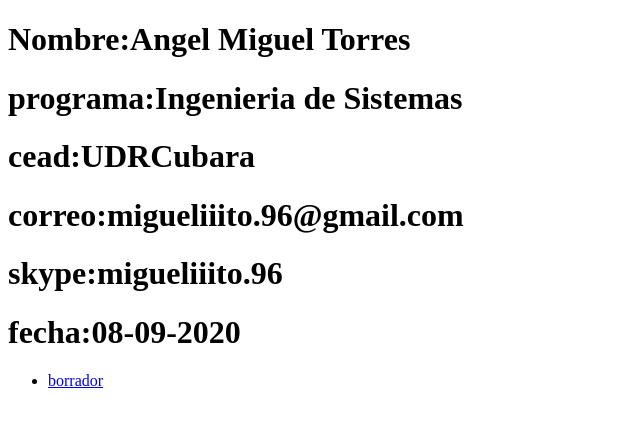
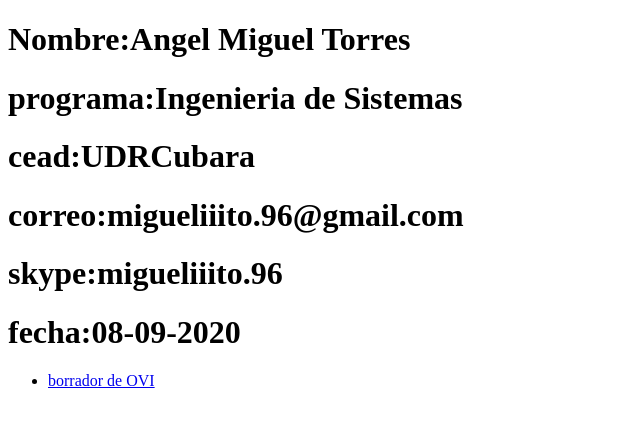
Before and after one commit to migueltorresunad/DSW-MIGUEL-TORRES, a plain HTML site: page Index.html in a window 1280 px wide. Shown: the full height of the page, 0-640 px from the left. Drawn offline with Linux system fonts and the light colour scheme.

Commit message:
agregar vinculo a planing
se ha actualizado con un vinculo para hacer nelace entre Index y planing

```diff
--- a/Index.html
+++ b/Index.html
@@ -15,7 +15,7 @@
 
     <nav>
         <ul class="menu">
-        <li><a href="planing.html">borrador</li></a>
+        <li><a href="planing.html">borrador de OVI</li></a>
         </ul>
 
 </body>
```
Also changed, not shown: planing.html (+7 -1 lines).
